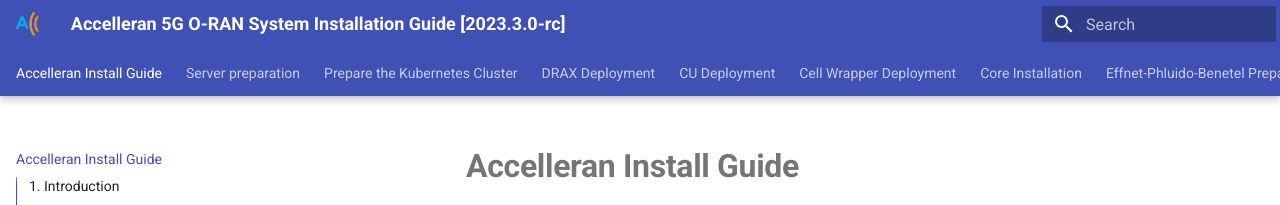
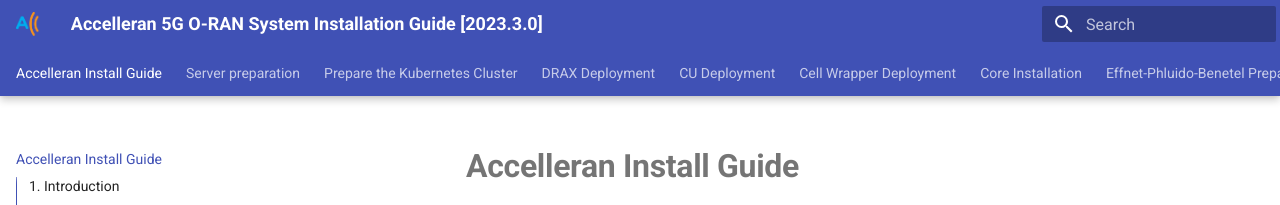
Before and after one commit to accelleran/drax-docs, an MkDocs documentation site: the page built from docs/index.md, in a window 1280 px wide. Shown: the top 205 px of the page. Built offline with MkDocs 1.6.1 and Material for MkDocs 9.7.7, drawn with Linux system fonts in a browser that asks for light colours; the version menu is left out.

Commit message:
2023.3.0

```diff
--- a/mkdocs.yml
+++ b/mkdocs.yml
@@ -1,4 +1,4 @@
-site_name: Accelleran 5G O-RAN System Installation Guide [2023.3.0-rc]
+site_name: Accelleran 5G O-RAN System Installation Guide [2023.3.0]
 
 site_url: https://accelleran.github.io/drax-docs/
 theme:
```
